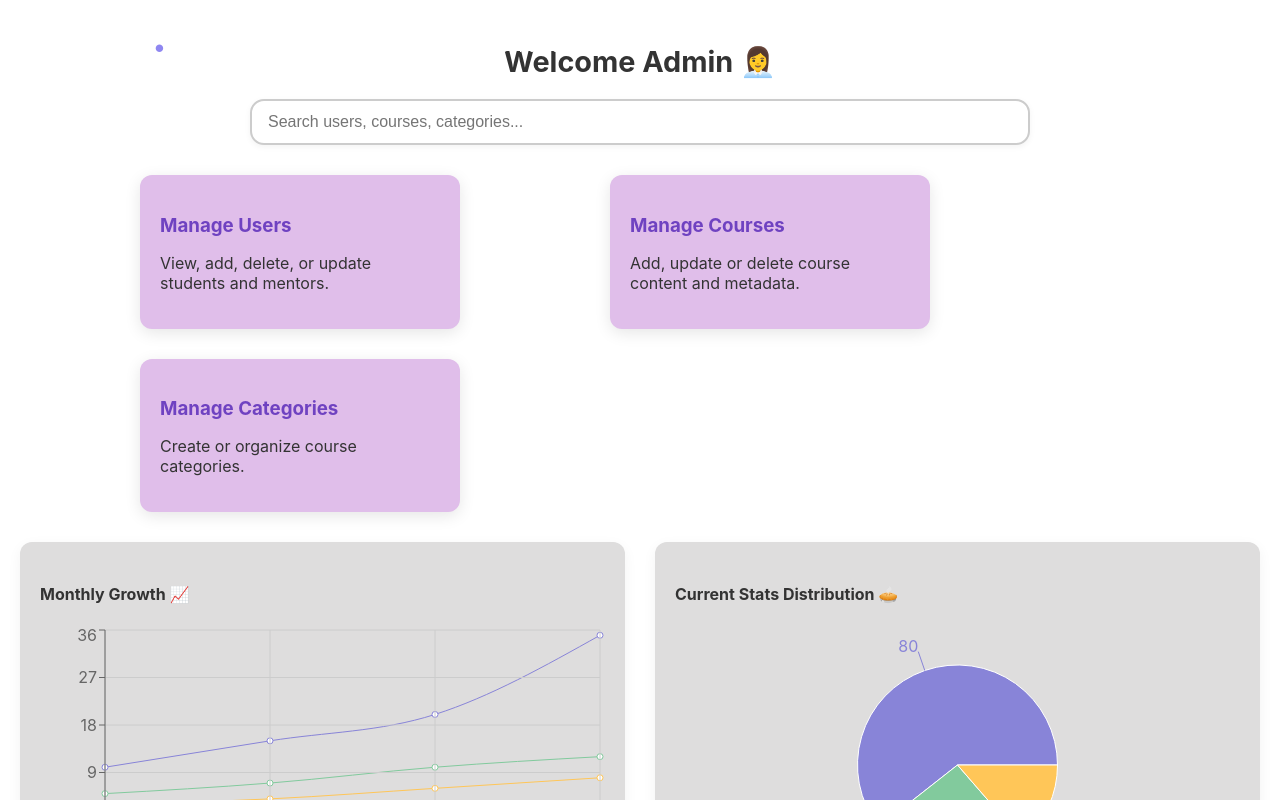
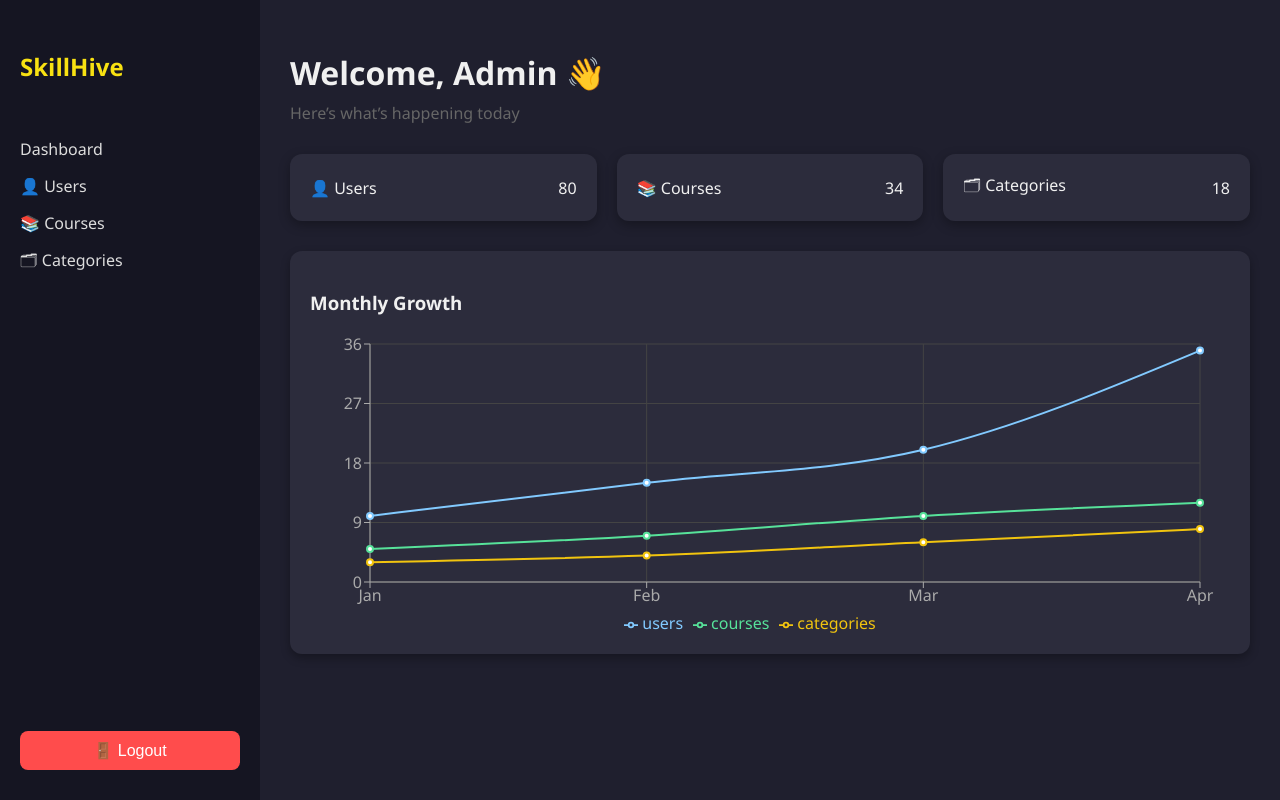
Before and after one commit to Vithushana/Online-Learning-Platform-Y3S2, a React (Create React App) app in the folder frontend/: page /admin/dashboard in a window 1280 px wide. Shown: the top 800 px of the page. Built offline with nearby package versions, Linux system fonts and the light colour scheme.

Commit message:
theme-changes

```diff
--- a/frontend/src/App.js
+++ b/frontend/src/App.js
@@ -1,33 +1,11 @@
 import React from "react";
-import { BrowserRouter as Router, Routes, Route } from "react-router-dom";
-import HeroSection from "./components/HeroSection";
-import Navbar from "./components/Navbar";
-import LoginPage from './pages/LoginPage';
-import RegisterPage from "./pages/RegisterPage";
-import Student from "./dashboard/Student";
-import AdminDashboard from "./dashboard/AdminDashboard";
-import ManageUsers from "./dashboard/ManageUsers";
-import ManageCategories from "./dashboard/ManageCategories";
-import ManageCourses from "./dashboard/ManageCourses";
-import AboutPage from "./pages/AboutPage";
-import ContactPage from "./pages/ContactPage";
+import { BrowserRouter as Router } from "react-router-dom";
+import AppRoutes from "./AppRoutes";
 
 function App() {
   return (
     <Router>
-      <Navbar />
-      <Routes>
-        <Route path="/" element={<HeroSection />} />
-        <Route path="/login" element={<LoginPage />} />
-        <Route path="/register" element={<RegisterPage/>} />
-        <Route path="/dashboard" element={<Student />} />
-        <Route path="/admin/dashboard" element={<AdminDashboard />} />
-        <Route path="/admin/users" element={<ManageUsers />} />
-        <Route path="/admin/categories" element={<ManageCategories />} />
-        <Route path="/admin/courses" element={<ManageCourses />} />
-        <Route path="/about" element={<AboutPage />} />
-        <Route path="/contact" element={<ContactPage />} />
-      </Routes>
+      <AppRoutes />
     </Router>
   );
 }
--- /dev/null
+++ b/frontend/src/AppRoutes.js
@@ -0,0 +1,48 @@
+// AppRoutes.js
+import React from "react";
+import { Routes, Route, useLocation } from "react-router-dom";
+import HeroSection from "./components/HeroSection";
+import Navbar from "./components/Navbar";
+import LoginPage from './pages/LoginPage';
+import RegisterPage from "./pages/RegisterPage";
+import Student from "./dashboard/Student";
+import AdminDashboard from "./dashboard/AdminDashboard";
+import ManageUsers from "./dashboard/ManageUsers";
+import ManageCategories from "./dashboard/ManageCategories";
+import ManageCourses from "./dashboard/ManageCourses";
+import AboutPage from "./pages/AboutPage";
+import ContactPage from "./pages/ContactPage";
+
+function AppRoutes() {
+  const location = useLocation();
+  const hideNavbar = [
+    "/login",
+    "/register",
+    "/dashboard",
+    "/admin/dashboard",
+    "/admin/users",
+    "/admin/categories",
+    "/admin/courses"
+  ];
+  const showNavbar = !hideNavbar.includes(location.pathname);
+
+  return (
+    <>
+      {showNavbar && <Navbar />}
+      <Routes>
+        <Route path="/" element={<HeroSection />} />
+        <Route path="/login" element={<LoginPage />} />
+        <Route path="/register" element={<RegisterPage />} />
+        <Route path="/dashboard" element={<Student />} />
+        <Route path="/admin/dashboard" element={<AdminDashboard />} />
+        <Route path="/admin/users" element={<ManageUsers />} />
+        <Route path="/admin/categories" element={<ManageCategories />} />
+        <Route path="/admin/courses" element={<ManageCourses />} />
+        <Route path="/about" element={<AboutPage />} />
+        <Route path="/contact" element={<ContactPage />} />
+      </Routes>
+    </>
+  );
+}
+
+export default AppRoutes;
--- a/frontend/src/dashboard/AdminDashboard.js
+++ b/frontend/src/dashboard/AdminDashboard.js
@@ -1,9 +1,8 @@
 import React from "react";
+import "../styles/AdminDashboard.css";
 import { Link } from "react-router-dom";
-import "../styles/AdminDashboard.css";
 import {
-  LineChart, Line, CartesianGrid, XAxis, YAxis, Tooltip,
-  PieChart, Pie, Cell, ResponsiveContainer, Legend
+  LineChart, Line, CartesianGrid, XAxis, YAxis, Tooltip, Legend, ResponsiveContainer
 } from "recharts";
 
 const chartData = [
@@ -13,79 +12,57 @@ const chartData = [
   { month: "Apr", users: 35, courses: 12, categories: 8 },
 ];
 
-const summaryData = [
-  { name: "Users", value: 80 },
-  { name: "Courses", value: 34 },
-  { name: "Categories", value: 18 },
-];
-
-const COLORS = ["#8884d8", "#82ca9d", "#ffc658"];
-
 function AdminDashboard() {
   return (
-    <div className="admin-dashboard">
-      <h2>Welcome Admin 👩‍💼</h2>
+    <div className="admin-dashboard-ui">
+      {/* Sidebar */}
+      <aside className="sidebar">
+        <h2 className="logo">SkillHive</h2>
+        <nav>
+          <Link to="/admin/dashboard">Dashboard</Link>
+          <Link to="/admin/users">👤 Users</Link>
+          <Link to="/admin/courses">📚 Courses</Link>
+          <Link to="/admin/categories">🗂 Categories</Link>
+        </nav>
+        <button className="logout-btn" onClick={() => {
+          localStorage.clear();
+          window.location.href = "/";
+        }}>
+          🚪 Logout
+        </button>
 
-      <div className="admin-search">
-        <input type="text" placeholder="Search users, courses, categories..." />
-      </div>
+      </aside>
 
-      <div className="admin-actions">
-        <Link to="/admin/users" className="admin-card">
-          <h3>Manage Users</h3>
-          <p>View, add, delete, or update students and mentors.</p>
-        </Link>
-        <Link to="/admin/courses" className="admin-card">
-          <h3>Manage Courses</h3>
-          <p>Add, update or delete course content and metadata.</p>
-        </Link>
-        <Link to="/admin/categories" className="admin-card">
-          <h3>Manage Categories</h3>
-          <p>Create or organize course categories.</p>
-        </Link>
-      </div>
 
-      <div className="dashboard-charts">
-        <div className="chart-box">
-          <h4>Monthly Growth 📈</h4>
-          <ResponsiveContainer width="100%" height={250}>
-            <LineChart data={chartData}>
-              <Line type="monotone" dataKey="users" stroke="#8884d8" />
-              <Line type="monotone" dataKey="courses" stroke="#82ca9d" />
-              <Line type="monotone" dataKey="categories" stroke="#ffc658" />
-              <CartesianGrid stroke="#ccc" />
-              <XAxis dataKey="month" />
-              <YAxis />
-              <Tooltip />
+      {/* Main Dashboard */}
+      <main className="dashboard-content">
+        <header className="dashboard-header">
+          <h1>Welcome, Admin 👋</h1>
+          <p>Here’s what’s happening today</p>
+        </header>
+
+        <section className="stats-cards">
+          <div className="card users">👤 Users <span>80</span></div>
+          <div className="card courses">📚 Courses <span>34</span></div>
+          <div className="card categories">🗂 Categories <span>18</span></div>
+        </section>
+
+        <section className="chart-section">
+          <h3>Monthly Growth</h3>
+          <ResponsiveContainer width="100%" height={300}>
+            <LineChart data={chartData} margin={{ top: 10, right: 30, left: 0, bottom: 0 }}>
+              <CartesianGrid stroke="#444" />
+              <XAxis dataKey="month" stroke="#aaa" />
+              <YAxis stroke="#aaa" />
+              <Tooltip contentStyle={{ background: "#2e2e2e", color: "#fff" }} />
               <Legend />
+              <Line type="monotone" dataKey="users" stroke="#82caff" strokeWidth={2} />
+              <Line type="monotone" dataKey="courses" stroke="#57e29a" strokeWidth={2} />
+              <Line type="monotone" dataKey="categories" stroke="#f1c40f" strokeWidth={2} />
             </LineChart>
           </ResponsiveContainer>
-        </div>
-
-        {/* Pie Chart */}
-        <div className="chart-box">
-          <h4>Current Stats Distribution 🥧</h4>
-          <ResponsiveContainer width="100%" height={300}>
-            <PieChart>
-              <Pie
-                data={summaryData}
-                dataKey="value"
-                nameKey="name"
-                cx="50%"
-                cy="50%"
-                outerRadius={100}
-                label
-              >
-                {summaryData.map((entry, index) => (
-                  <Cell key={`cell-${index}`} fill={COLORS[index]} />
-                ))}
-              </Pie>
-              <Legend />
-              <Tooltip />
-            </PieChart>
-          </ResponsiveContainer>
-        </div>
-      </div>
+        </section>
+      </main>
     </div>
   );
 }
--- a/frontend/src/styles/AboutPage.css
+++ b/frontend/src/styles/AboutPage.css
@@ -1,33 +1,36 @@
 .about-wrapper {
   font-family: 'Segoe UI', sans-serif;
-    color: #333;
-    background: #f9f9fc;
+  color: #f0f0f0;
+  background-color: #1f1f2e;
+  padding: 0;
+  margin: 0;
+  min-height: 100vh;
 }
 
+/* Hero Section */
 .hero-section {
-    background-image: url("../images/about.jpeg");
-    background-position: center;
-    background-size: cover;
-    color: white;
+  background: linear-gradient(90deg, #6f42c1, #9d4edd);
   text-align: center;
-    padding: 10px 20px;
+  padding: 100px 20px 60px;
   animation: fadeSlideIn 1.2s ease-in-out;
 }
 
-  .hero-section h1 {
+.hero-content h1 {
   font-size: 3rem;
-    margin-bottom: 8px;
+  margin-bottom: 10px;
+  color: #fff;
 }
 
-  .hero-section h1 span {
+.hero-content h1 span {
   color: #f8e112;
 }
 
-  .hero-section p {
+.hero-content p {
   font-size: 1.2rem;
+  color: #ddd;
 }
 
-  /* Shared Section */
+/* Section Layout */
 .about-section {
   max-width: 1000px;
   margin: 0 auto;
@@ -35,34 +38,39 @@
 }
 
 .about-section h2 {
-    color: #6f42c1;
   font-size: 2rem;
+  color: #f8e112;
   margin-bottom: 20px;
+}
+
+.about-section p {
+  font-size: 1rem;
+  color: #ccc;
 }
 
 /* Features Grid */
 .feature-cards {
   display: grid;
-    grid-template-columns: repeat(auto-fit, minmax(220px, 1fr));
+  grid-template-columns: repeat(auto-fit, minmax(230px, 1fr));
   gap: 20px;
   margin-top: 30px;
 }
 
 .card {
-    padding: 25px;
-    background-color: #b196e4;
-    border-radius: 14px;
-    box-shadow: 0 4px 12px rgba(0,0,0,0.06);
+  background: #2c2c3c;
+  padding: 20px;
+  border-radius: 12px;
+  box-shadow: 0 4px 12px rgba(0,0,0,0.3);
+  font-size: 1rem;
   transition: transform 0.3s ease;
-    font-weight: 500;
 }
 
 .card:hover {
   transform: translateY(-5px);
-    background-color: #faf5ff;
+  background-color: #322b44;
 }
 
-  /* Team Grid */
+/* Team Section */
 .team-grid {
   display: flex;
   flex-wrap: wrap;
@@ -72,28 +80,37 @@
 }
 
 .team-card {
-    background-color: #b196e4;
-    padding: 60px;
+  background: #2c2c3c;
+  padding: 20px;
   border-radius: 12px;
-    width: 180px;
+  width: 200px;
   text-align: center;
-    box-shadow: 0 4px 16px rgba(0,0,0,0.05);
-    transition: transform 0.2s ease;
-  }
-
-  .team-card:hover {
-    transform: scale(1.05);
+  box-shadow: 0 4px 16px rgba(0,0,0,0.3);
 }
 
 .team-card img {
-    border-radius: 25%;
+  width: 80px;
+  height: 80px;
+  border-radius: 50%;
+  object-fit: cover;
   margin-bottom: 10px;
 }
 
+.team-card h4 {
+  color: #f8e112;
+  margin: 10px 0 4px;
+}
+
+.team-card p {
+  color: #bbb;
+  font-size: 0.9rem;
+}
+
+/* Animations */
 @keyframes fadeSlideIn {
   from {
     opacity: 0;
-      transform: translateY(-40px);
+    transform: translateY(-30px);
   }
   to {
     opacity: 1;
--- a/frontend/src/styles/AdminDashboard.css
+++ b/frontend/src/styles/AdminDashboard.css
@@ -1,76 +1,103 @@
-.admin-dashboard {
-    padding: 20px;
-    color: #333;
+.admin-dashboard-ui {
+  display: flex;
+  height: 100vh;
+  font-family: 'Segoe UI', sans-serif;
+  background-color: #1f1f2e;
+  color: #f0f0f0;
 }
 
-  .admin-dashboard h2 {
-    font-size: 1.8rem;
-    margin-bottom: 10px;
-    text-align: center;
+/* Sidebar */
+.sidebar {
+  width: 220px;
+  background: #151522;
+  padding: 30px 20px;
+  display: flex;
+  flex-direction: column;
+  justify-content: space-between; /* Push logout to bottom */
 }
 
-  .admin-actions {
+.logo {
+  font-size: 1.5rem;
+  color: #f8e112;
+  margin-bottom: 40px;
+}
+
+.sidebar nav a {
+  color: #ddd;
+  text-decoration: none;
+  margin: 15px 0;
+  font-weight: 500;
+  display: block;
+  opacity: 0;
+  animation: slideFadeIn 0.5s ease forwards;
+}
+
+.sidebar nav a:nth-child(1) { animation-delay: 0.2s; }
+.sidebar nav a:nth-child(2) { animation-delay: 0.4s; }
+.sidebar nav a:nth-child(3) { animation-delay: 0.6s; }
+.sidebar nav a:nth-child(4) { animation-delay: 0.8s; }
+
+.logout-btn {
+  background-color: #ff4c4c;
+  border: none;
+  color: white;
+  padding: 10px 16px;
+  font-size: 1rem;
+  border-radius: 8px;
+  cursor: pointer;
+  margin-top: auto;
+  transition: background-color 0.3s ease;
+}
+
+.logout-btn:hover {
+  background-color: #e84343;
+}
+
+@keyframes slideFadeIn {
+  from {
+    transform: translateY(10px);
+    opacity: 0;
+  }
+  to {
+    transform: translateY(0);
+    opacity: 1;
+  }
+}
+
+/* Main Content */
+.dashboard-content {
+  flex: 1;
+  padding: 30px;
+  overflow-y: auto;
+}
+
+.dashboard-header h1 {
+  margin-bottom: 6px;
+}
+
+.stats-cards {
   display: flex;
-    gap: 30px;
-    margin-top: 30px;
+  gap: 20px;
+  margin: 30px 0;
   flex-wrap: wrap;
 }
 
-  .admin-card {
-    background-color: #e0beea;
+.card {
+  background: #2c2c3c;
   padding: 20px;
   border-radius: 12px;
-    width: 280px;
-    box-shadow: 0 4px 16px rgba(0,0,0,0.1);
-    text-decoration: none;
-    color: #333;
-    transition: transform 0.2s ease;
-    margin-left: 120px;
+  flex: 1;
+  min-width: 200px;
+  box-shadow: 0 4px 10px rgba(0, 0, 0, 0.3);
+  font-size: 1.1rem;
+  display: flex;
+  justify-content: space-between;
+  align-items: center;
 }
 
-  .admin-card:hover {
-    transform: translateY(-5px);
-    box-shadow: 0 6px 20px rgba(0,0,0,0.15);
-  }
-
-  .admin-card h3 {
-    margin-bottom: 10px;
-    color: #6f42c1;
-  }
-
-  .dashboard-charts {
-    display: flex;
-    gap: 30px;
-    margin-top: 30px;
-    flex-wrap: wrap;
-  }
-
-  .chart-box {
-    flex: 1;
-    min-width: 300px;
-    background: rgb(222, 221, 221);
+.chart-section {
+  background: #2c2c3c;
   padding: 20px;
   border-radius: 12px;
-    box-shadow: 0 4px 14px rgba(0,0,0,0.05);
+  box-shadow: 0 4px 10px rgba(0, 0, 0, 0.3);
 }
-
-  .admin-search {
-    margin: 20px 0;
-    text-align: center;
-  }
-
-  .admin-search input {
-    width: 60%;
-    padding: 12px 16px;
-    font-size: 1rem;
-    border-radius: 14px;
-    border: 2px solid #ccc;
-    outline: none;
-    box-shadow: 0 2px 6px rgba(0, 0, 0, 0.05);
-    transition: 0.3s ease;
-  }
-
-  .admin-search input:focus {
-    border-color: #6f42c1;
-    box-shadow: 0 0 8px rgba(111, 66, 193, 0.3);
-  }
```
Also changed, not shown: frontend/src/styles/ManageCategories.css (+25 -12 lines), frontend/src/styles/ManageCourses.css (+42 -15 lines), frontend/src/styles/ManageUsers.css (+31 -19 lines). Lines whose indentation alone changed are shown as unchanged.
